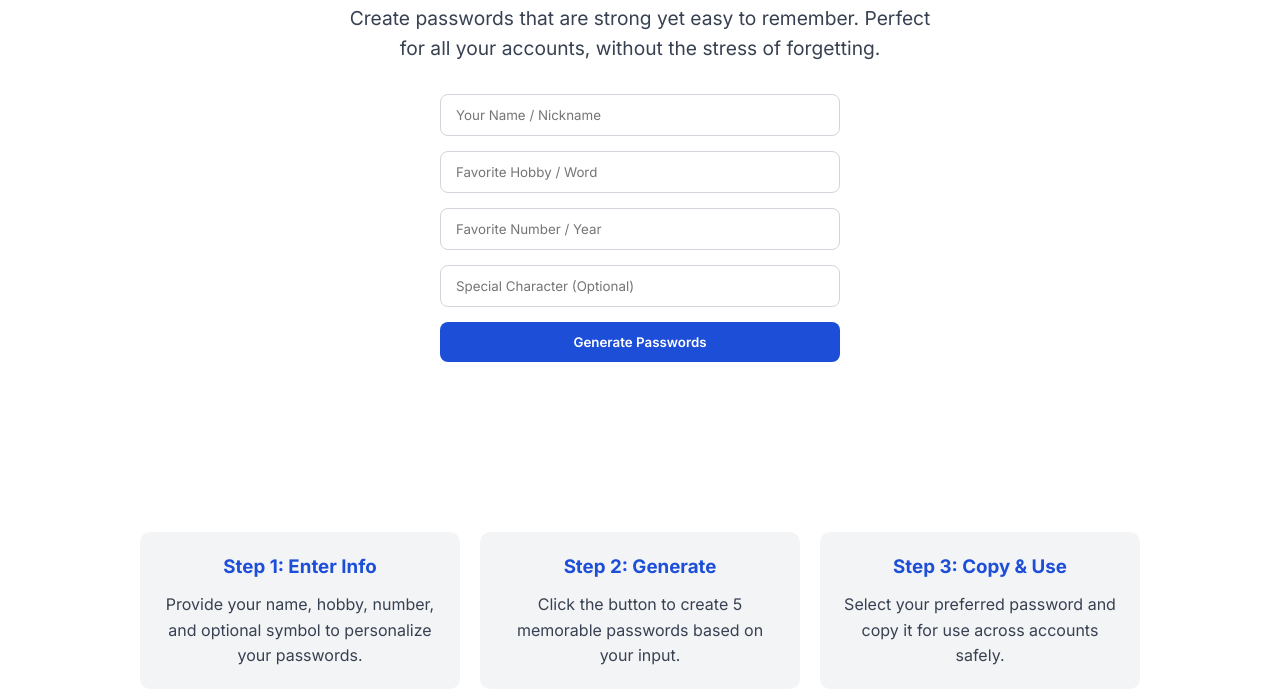
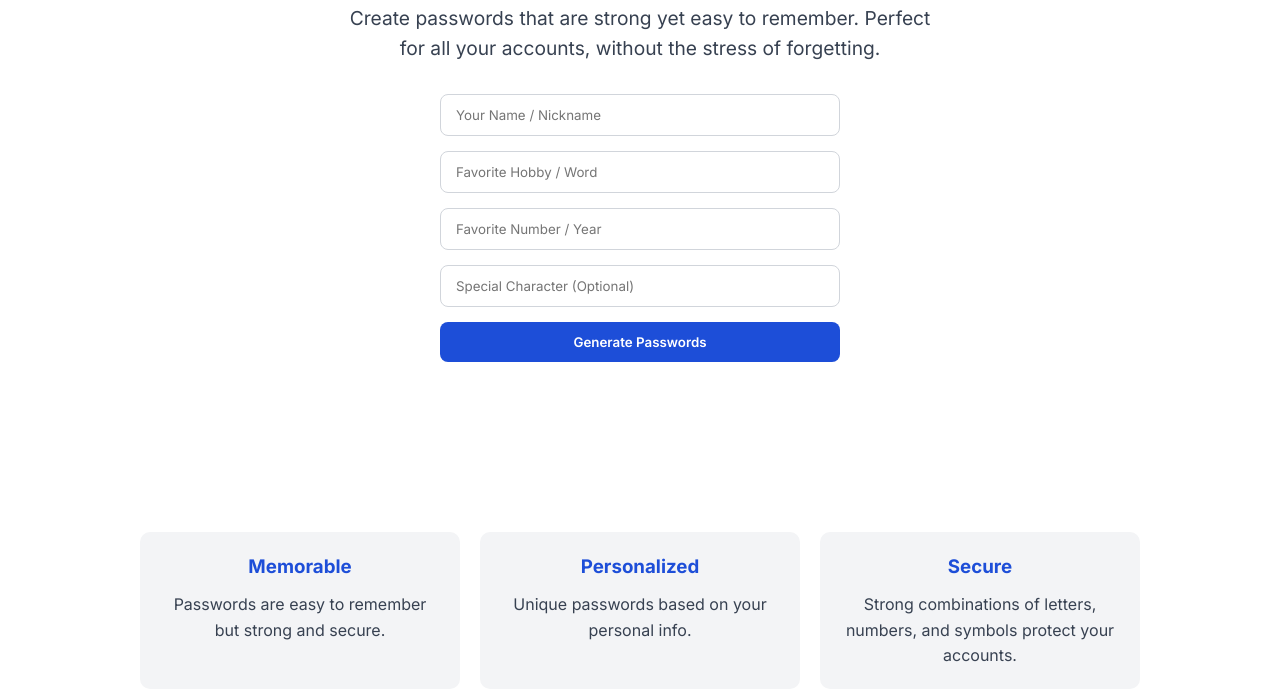
Before and after one commit to solvoroofficial/memorix, a plain HTML site: page index.html in a window 1280 px wide. Shown: the part 255-952 px from the top of the page. Drawn offline with Linux system fonts and the light colour scheme.

Commit message:
Update index.html

```diff
--- a/index.html
+++ b/index.html
@@ -49,8 +49,9 @@
 
     @media(max-width:768px){
       header { padding:15px 20px; }
-      .nav { display:none; flex-direction:column; gap:10px; position:absolute; top:60px; right:20px; background:#ffffff; padding:15px; border-radius:8px; box-shadow:0 4px 6px rgba(0,0,0,0.1);}
+      .nav { display:none; flex-direction:column; gap:10px; position:absolute; top:60px; right:20px; background:#ffffff; padding:15px; border-radius:8px; box-shadow:0 4px 6px rgba(0,0,0,0.1); z-index:99;}
       .nav.show { display:flex; }
+      .hamburger { display:flex; }
       .steps, .features { flex-direction:column; }
     }
   </style>
@@ -89,22 +90,6 @@
   <div class="output" id="output"></div>
 </section>
 
-<!-- How It Works Section -->
-<section class="steps">
-  <div class="step" style="animation-delay:0.2s">
-    <h3>Step 1: Enter Info</h3>
-    <p>Provide your name, hobby, number, and optional symbol to personalize your passwords.</p>
-  </div>
-  <div class="step" style="animation-delay:0.4s">
-    <h3>Step 2: Generate</h3>
-    <p>Click the button to create 5 memorable passwords based on your input.</p>
-  </div>
-  <div class="step" style="animation-delay:0.6s">
-    <h3>Step 3: Copy & Use</h3>
-    <p>Select your preferred password and copy it for use across accounts safely.</p>
-  </div>
-</section>
-
 <!-- Features Section -->
 <section class="features">
   <div class="feature" style="animation-delay:0.2s">
@@ -129,6 +114,13 @@
 function toggleMenu(){
   document.querySelector('.nav').classList.toggle('show');
 }
+
+// Close menu on link click
+document.querySelectorAll('.nav a').forEach(link => {
+  link.addEventListener('click', () => {
+    document.querySelector('.nav').classList.remove('show');
+  });
+});
 
 function generatePasswords() {
   const name = document.getElementById('name').value.trim() || 'User';
@@ -156,14 +148,8 @@
   });
 }
 
-  function capitalize(str){
-    return str.charAt(0).toUpperCase() + str.slice(1);
-  }
-
-  function copyPassword(pwd){
-    navigator.clipboard.writeText(pwd);
-    alert('Password copied: ' + pwd);
-  }
+function capitalize(str){ return str.charAt(0).toUpperCase() + str.slice(1); }
+function copyPassword(pwd){ navigator.clipboard.writeText(pwd); alert('Password copied: ' + pwd); }
 </script>
 
 </body>
```
Lines whose indentation alone changed are shown as unchanged.
